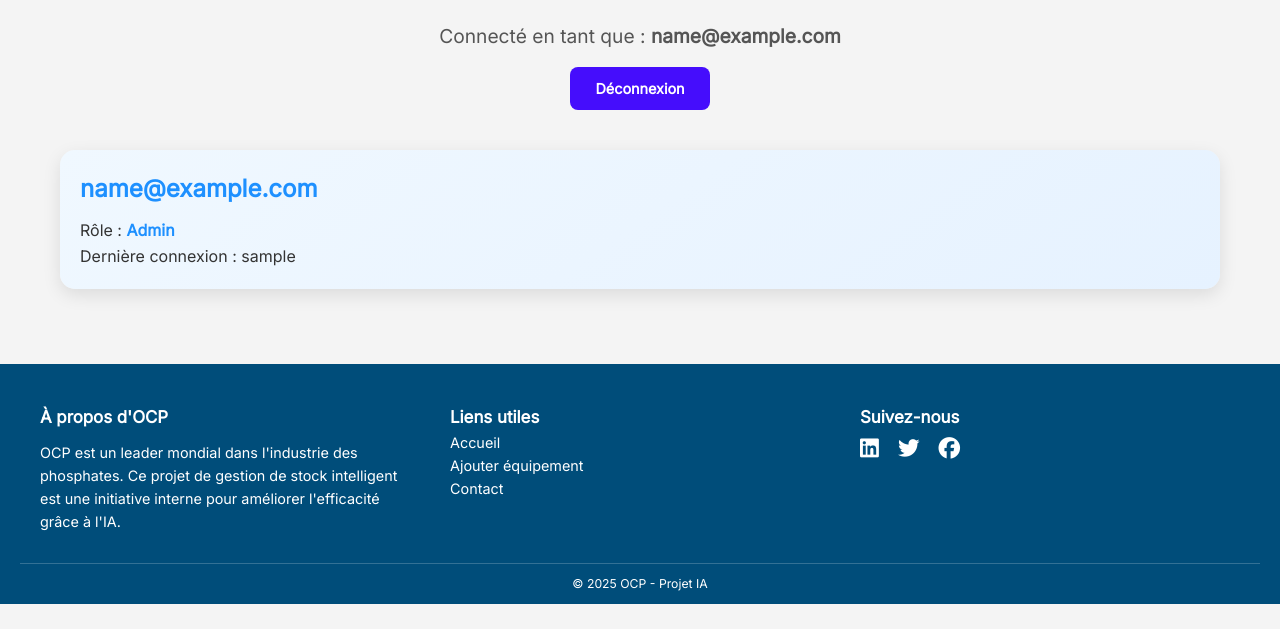
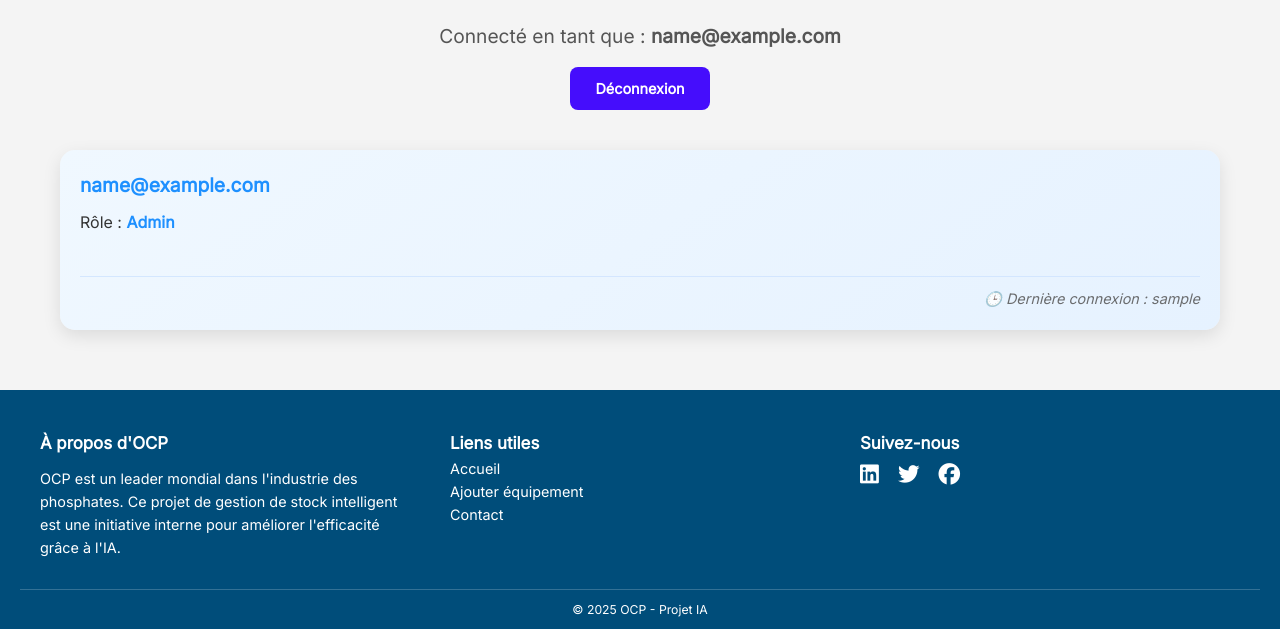
Before and after one commit to Eya200004/projetOCP, a Flask app: page /dashboard in a window 1280 px wide. Shown: the part 196-825 px from the top of the page. Before the commit the page ends 800 px from the top, so only its background shows below. Run offline with Flask 3, Linux system fonts and the light colour scheme; a user stored in the database is signed in; tables that the repository leaves empty or names only in its code hold one stand-in row (values such as "Sample post").

Commit message:
modification de dashboard

```diff
--- a/app/static/style.css
+++ b/app/static/style.css
@@ -813,7 +813,7 @@ section {
 }
 
 
-/* Container général pour auth */
+
 .auth-container {
     min-height: 80vh;
     display: flex;
@@ -824,9 +824,9 @@ section {
     font-family: 'Inter', sans-serif;
 }
 
-/* Carte d'inscription/connexion */
+
 .auth-card {
-    background: #ffffffdd; /* léger transparent */
+    background: #ffffffdd;
     padding: 40px 35px;
     border-radius: 20px;
     box-shadow: 0 10px 30px rgba(0,0,0,0.1);
@@ -837,14 +837,14 @@ section {
     overflow: hidden;
 }
 
-/* Titres */
+
 .auth-card h1 {
     font-size: 2.5rem;
     margin-bottom: 25px;
     color: #0d3b66;
 }
 
-/* Inputs */
+
 .auth-card input {
     width: 100%;
     padding: 12px 15px;
@@ -861,7 +861,7 @@ section {
     box-shadow: 0 0 8px rgba(13, 59, 102, 0.2);
 }
 
-/* Bouton */
+
 .btn-auth {
     width: 100%;
     padding: 12px;
@@ -879,7 +879,7 @@ section {
     background-color: #074074;
 }
 
-/* Liens et messages */
+
 .auth-card p {
     margin-top: 15px;
     font-size: 0.95rem;
@@ -896,14 +896,14 @@ section {
     text-decoration: underline;
 }
 
-/* Flash messages */
+
 .flash-message {
     color: #ff4b5c;
     margin-top: 10px;
     font-weight: 500;
 }
 
-/* Motifs décoratifs */
+
 .auth-container::before {
     content: "";
     position: absolute;
@@ -942,7 +942,7 @@ section {
     background: #187bcd;
 }
 
-/* Conteneur principal */
+
 .dashboard-container {
     max-width: 1200px;
     margin: 40px auto;
@@ -950,7 +950,7 @@ section {
     font-family: 'Inter', sans-serif;
 }
 
-/* Header du dashboard */
+
 .dashboard-header {
     display: flex;
     flex-direction: column;
@@ -961,7 +961,7 @@ section {
 
 .dashboard-header h1 {
     font-size: 3rem;
-    color: #1E90FF; /* bleu principal */
+    color: #1E90FF;
     margin-bottom: 10px;
 }
 
@@ -985,20 +985,27 @@ section {
     background: #450dfc;
 }
 
-/* Grille des utilisateurs */
+
 .users-grid {
     display: grid;
-    grid-template-columns: repeat(auto-fit, minmax(250px, 1fr));
+    grid-template-columns: repeat(auto-fit, minmax(300px, 1fr));
     gap: 20px;
 }
 
-/* Carte utilisateur */
+
 .user-card {
     background: linear-gradient(145deg, #f0f8ff, #e6f2ff);
     border-radius: 15px;
     padding: 20px;
     box-shadow: 0 6px 18px rgba(0,0,0,0.1);
     transition: transform 0.3s, box-shadow 0.3s;
+    overflow: hidden;
+
+
+    display: flex;
+    flex-direction: column;
+    justify-content: space-between;
+    min-height: 180px;
 }
 
 .user-card:hover {
@@ -1006,22 +1013,61 @@ section {
     box-shadow: 0 10px 25px rgba(0,0,0,0.15);
 }
 
-.user-card h3 {
-    font-size: 1.5rem;
+
+.user-card-content {
+    overflow-x: auto;
+    overflow-y: hidden;
+    white-space: nowrap;
+    padding-bottom: 8px;
     margin-bottom: 10px;
-    color: #1E90FF;
-    word-wrap: break-word;
-    overflow-wrap: break-word;
-    white-space: normal;
-    max-width: 100%;
 }
 
-.user-card p {
+
+.user-card-content h3 {
+    font-size: 1.2rem;
+    color: #1E90FF;
+    margin: 0 0 10px 0;
+}
+
+
+.user-card-content p {
     font-size: 1rem;
     color: #333;
+    margin: 0;
+    display: inline-block;
 }
 
 .user-card .role {
     font-weight: bold;
     color: #1E90FF;
 }
+
+
+.user-card-content::-webkit-scrollbar {
+    height: 6px;
+}
+.user-card-content::-webkit-scrollbar-thumb {
+    background: linear-gradient(90deg, #1E90FF, #00BFFF);
+    border-radius: 4px;
+}
+.user-card-content::-webkit-scrollbar-track {
+    background: #e6f2ff;
+    border-radius: 4px;
+}
+
+
+.last-login {
+    margin-top: auto;
+    padding-top: 10px;
+    font-size: 0.9rem;
+    color: #555;
+    border-top: 1px solid #d0e4ff;
+    text-align: right;
+    font-style: italic;
+    opacity: 0.85;
+    transition: opacity 0.3s;
+}
+
+.last-login:hover {
+    opacity: 1;
+}
--- a/app/templates/dashboard.html
+++ b/app/templates/dashboard.html
@@ -12,11 +12,15 @@
 
     <div class="users-grid">
         {% for user in users %}
-        <div class="user-card">
-            <h3>{{ user.email }}</h3>
-            <p>Rôle : <span class="role">{{ user.role|capitalize }}</span></p>
-            <p>Dernière connexion : {{ user.last_login }}</p>
-        </div>
+            <div class="user-card">
+                <div class="user-card-content">
+                    <h3>{{ user.email }}</h3>
+                    <p>Rôle : <span class="role">{{ user.role|capitalize }}</span></p>
+                </div>
+                <div class="last-login">
+                    🕒 Dernière connexion : {{ user.last_login }}
+                </div>
+            </div>
         {% endfor %}
     </div>
 </div>
--- a/app/templates/equipements.html
+++ b/app/templates/equipements.html
@@ -4,7 +4,7 @@
 <div class="container-table">
     <h1>Liste des équipements</h1>
 
-    <
+
     <div class="search-container">
         <input type="text" id="search" placeholder="Rechercher un équipement..." autocomplete="off">
         <i class="fas fa-search search-icon"></i>
```
